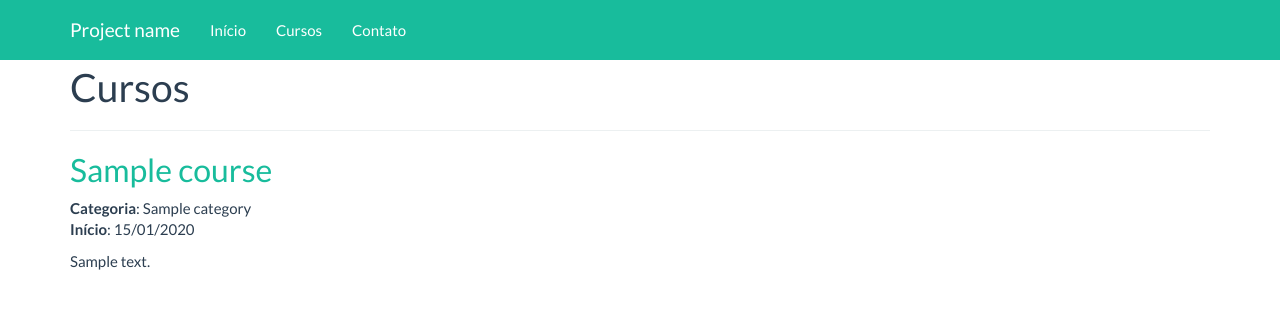
After one commit to ailsoncgt/curso-amadeus, a Django app: page /cursos/ in a window 1280 px wide. The commit adds this page. Shown: the top 309 px of the page. Run offline with Django 3.2, Linux system fonts and the light colour scheme; tables that the repository leaves empty hold one stand-in row (values such as "Sample post"); some libraries are stand-ins or nearby versions.

Commit message:
adicionando views para cursos

```diff
--- /dev/null
+++ b/core/templates/base.html
@@ -0,0 +1,55 @@
+<!DOCTYPE html>
+{% load static %}
+<html lang="en">
+  <head>
+    <meta charset="utf-8">
+    <meta http-equiv="X-UA-Compatible" content="IE=edge">
+    <meta name="viewport" content="width=device-width, initial-scale=1">
+    <!-- The above 3 meta tags *must* come first in the head; any other head content must come *after* these tags -->
+    <title>Simple MOOC</title>
+
+    <!-- Bootstrap -->
+    <link href="{% static 'css/bootstrap.min.css' %}" rel="stylesheet">
+
+    <!-- HTML5 shim and Respond.js for IE8 support of HTML5 elements and media queries -->
+    <!-- WARNING: Respond.js doesn't work if you view the page via file:// -->
+    <!--[if lt IE 9]>
+      <script src="https://oss.maxcdn.com/html5shiv/3.7.2/html5shiv.min.js"></script>
+      <script src="https://oss.maxcdn.com/respond/1.4.2/respond.min.js"></script>
+    <![endif]-->
+  </head>
+  <body>
+     <nav class="navbar navbar-inverse navbar-fixed-top">
+      <div class="container">
+        <div class="navbar-header">
+          <button type="button" class="navbar-toggle collapsed" data-toggle="collapse" data-target="#navbar" aria-expanded="false" aria-controls="navbar">
+            <span class="sr-only">Toggle navigation</span>
+            <span class="icon-bar"></span>
+            <span class="icon-bar"></span>
+            <span class="icon-bar"></span>
+          </button>
+          <a class="navbar-brand" href="{% url 'index' %}">Project name</a>
+        </div>
+        <div id="navbar" class="collapse navbar-collapse">
+          <ul class="nav navbar-nav">
+            <li><a href="{% url 'index' %}">Início</a></li>
+            <li><a href="{% url 'courses:index' %}">Cursos</a></li>
+            <li><a href="{% url 'contact' %}">Contato</a></li>
+          </ul>
+        </div><!--/.nav-collapse -->
+      </div>
+    </nav>
+
+    <div class="container" style="margin-top: 3em;">
+
+      <div class="starter-template">
+        {% block content %}
+        <h1>Simple MOOC</h1>
+       	{% endblock %}
+      </div>
+
+    </div><!-- /.container -->
+    <script src="https://ajax.googleapis.com/ajax/libs/jquery/1.11.3/jquery.min.js"></script>
+    <script src="https://maxcdn.bootstrapcdn.com/bootstrap/3.3.6/js/bootstrap.min.js" integrity="sha384-0mSbJDEHialfmuBBQP6A4Qrprq5OVfW37PRR3j5ELqxss1yVqOtnepnHVP9aJ7xS" crossorigin="anonymous"></script>
+  </body>
+</html>
--- a/courses/__init__.py
+++ b/courses/__init__.py
@@ -0,0 +1 @@
+default_app_config = 'courses.apps.CoursesConfig'
--- a/courses/apps.py
+++ b/courses/apps.py
@@ -1,5 +1,9 @@
+# coding=utf-8
+
 from django.apps import AppConfig
 
 
 class CoursesConfig(AppConfig):
+
     name = 'courses'
+    verbose_name = 'Cursos'
--- a/courses/models.py
+++ b/courses/models.py
@@ -27,6 +27,9 @@ class Course(models.Model):
     category = models.ForeignKey(
         Category, verbose_name='Categoria'
     )
+    start_date = models.DateField(
+        'Início', blank=True, null=True
+    )
 
     class Meta:
         verbose_name = 'Curso'
--- /dev/null
+++ b/courses/templates/courses/index.html
@@ -0,0 +1,15 @@
+{% extends "base.html" %}
+
+{% block content %}
+<h1>Cursos</h1>
+{% for course in courses %}
+<hr>
+<h2><a href="{% url 'courses:course' course.slug %}">{{ course }}</a></h2>
+<p>
+  <strong>Categoria</strong>: {{ course.category }}<br>
+  <strong>Início</strong>: {{ course.start_date|date:"d/m/Y"|default:"Não definida" }}<br>
+</p>
+
+{{ course.description|linebreaks }}
+{% endfor %}
+{% endblock %}
--- /dev/null
+++ b/courses/urls.py
@@ -0,0 +1,8 @@
+from django.conf.urls import url
+
+from . import views
+
+urlpatterns = [
+    url(r'^cursos/$', views.index, name='index'),
+    url(r'^cursos/([\w_-]+)/$', views.course, name='course'),
+]
--- a/courses/views.py
+++ b/courses/views.py
@@ -1,3 +1,19 @@
-from django.shortcuts import render
+# coding=utf-8
 
-# Create your views here.
+from django.shortcuts import render, get_object_or_404
+
+from .models import Course
+
+
+def index(request):
+    context = {
+        'courses': Course.objects.filter(is_approved=True)
+    }
+    return render(request, 'courses/index.html', context)
+
+
+def course(request, slug):
+    context = {}
+    course = get_object_or_404(Course, slug=slug)
+    context['course'] = course
+    return render(request, 'courses/course.html', context)
--- a/simplemooc/urls.py
+++ b/simplemooc/urls.py
@@ -1,11 +1,12 @@
-from django.conf.urls import url
+from django.conf.urls import url, include
 from django.contrib import admin
 
 from core import views
 
 
 urlpatterns = [
-	url(r'^$', views.index),
-	url(r'^contato/$', views.contact),
+	url(r'^$', views.index, name='index'),
+	url(r'^fale-conosco/$', views.contact, name='contact'),
+	url(r'^', include('courses.urls', namespace='courses')),
     url(r'^admin/', admin.site.urls),
 ]
```
Also changed, not shown: core/templates/index.html (+1 -56 lines), courses/templates/courses/course.html (added, +10 -0 lines), courses/migrations/0002_auto_20160712_1706.py (added).
